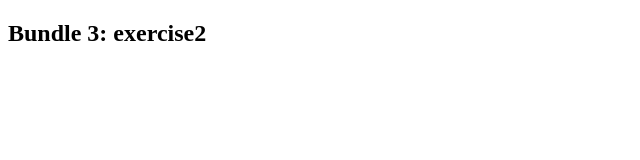
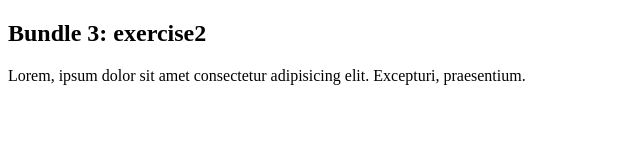
Before and after one commit to Nancy-Sabrina-Ishimwe/Gym-Git-Exercise-Solutions, a plain HTML site: page home.html in a window 1280 px wide. Shown: the whole page, without its empty margins (0-640 px from the left). Drawn offline with Linux system fonts and the light colour scheme.

Commit message:
new changses at home.html

```diff
--- a/home.html
+++ b/home.html
@@ -6,6 +6,7 @@
 
 <body>
     <h2>Bundle 3: exercise2</h2>
+    <p> Lorem, ipsum dolor sit amet consectetur adipisicing elit. Excepturi, praesentium.</p>
 
 
 </body>
```
